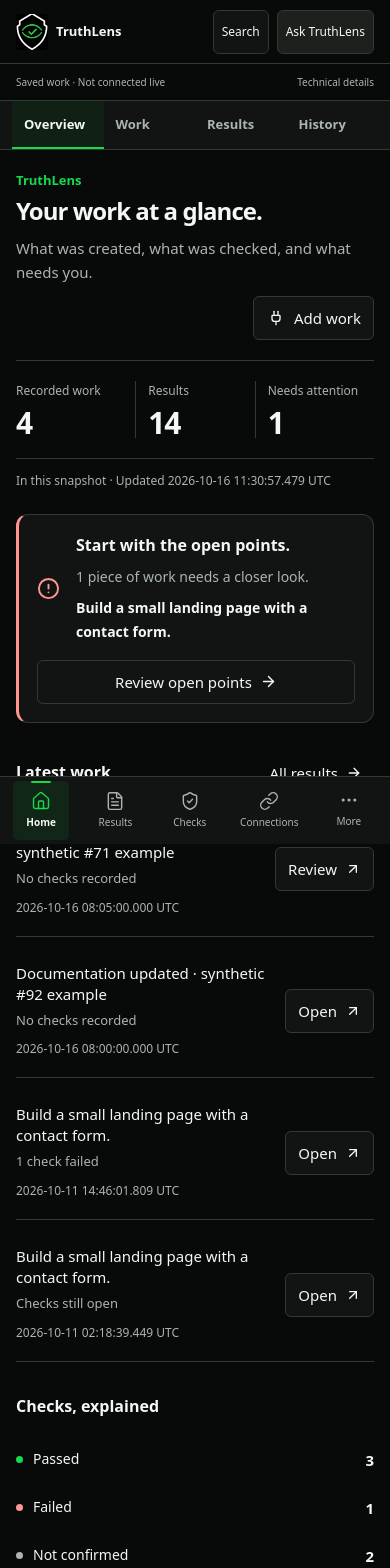
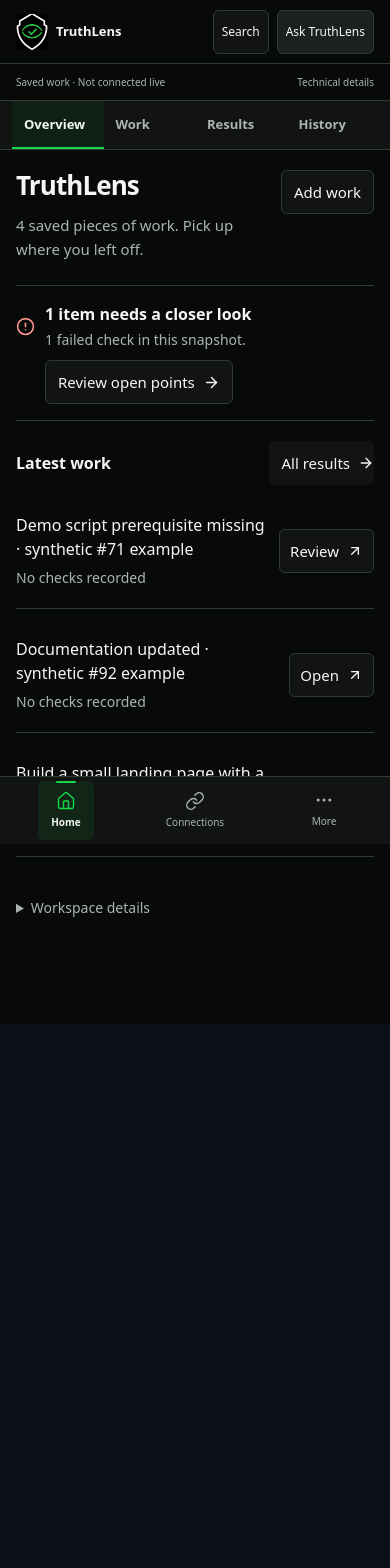
Before and after one commit to Shuwajaja/truthlens, a React (Vite) app in the folder viewer/: page / in a window 390 px wide. Shown: the top 1568 px of the page. After the commit the page ends 1024 px from the top, so only its background shows below. Built offline with nearby package versions, Linux system fonts and the light colour scheme; the HTML template or start-up script is replaced by a standard one; what react-json-view-lite would draw is missing.

Commit message:
Simplify workspace overview and remove duplicate navigation

```diff
--- a/viewer/src/App.tsx
+++ b/viewer/src/App.tsx
@@ -82,8 +82,8 @@
     <>
       {import.meta.env.VITE_PRIVATE_PREVIEW === "1" && (
         <aside className="tl-hosted-preview" aria-label="Preview information">
-          <span>Private preview · bundled examples · no live AI connection</span>
-          <a href="/demo-widgets.html">Explore widget views →</a>
+          <span>Private preview · sample data</span>
+          <a href="/demo-widgets.html">Widgets →</a>
         </aside>
       )}
       <Workspace key={documentRevision} doc={doc} onImport={replaceDocument} />
--- a/viewer/src/app/ShellNavigation.tsx
+++ b/viewer/src/app/ShellNavigation.tsx
@@ -4,8 +4,8 @@
 import { Brand } from "./Brand.tsx";
 import { Icon } from "./Icon.tsx";
 import { tabKey, viewLabel, type Route, type ShellView } from "./tabs.ts";
-const primary: ShellView[] = ["Overview", "Results", "Activity", "Evidence", "Sources"];
-const secondary: ShellView[] = ["Knowledge", "Renderers", "Appearance"];
+const primary: ShellView[] = ["Overview", "Sources"];
+const secondary: ShellView[] = ["Evidence", "Knowledge", "Renderers", "Appearance"];
 
 type Props = {
   doc: WorkspaceDoc;
@@ -104,7 +104,6 @@
           </span>
           <span className="tl-project-switch-arrow" aria-hidden="true">⌄</span>
         </button>
-        <span className="tl-nav-section">Your work</span>
         {primary.map((v) => (
           <button
             key={v}
@@ -119,7 +118,6 @@
             <span>{viewLabel(v)}</span>
           </button>
         ))}
-        <p className="tl-nav-guidance">A clearer picture of<br />what your AI created.</p>
         <details
           ref={menu}
           className="tl-secondary-menu"
--- a/viewer/src/app/Workspace.tsx
+++ b/viewer/src/app/Workspace.tsx
@@ -533,7 +533,7 @@
             </div>
           </details>
         </div>
-        {tabs.length > 1 && (
+        {detail && tabs.length > 1 && (
           <Worktabs
             tabs={tabs}
             route={route}
--- a/viewer/src/app/shell-finish.css
+++ b/viewer/src/app/shell-finish.css
@@ -100,3 +100,7 @@
 @media (prefers-reduced-motion: reduce) {
   .tl-app .tl-iconrail > button:not(.tl-project-switch) { transition: none; }
 }
+
+/* Keep navigation secondary to the selected workspace view. */
+.tl-app .tl-secondary-menu { margin-top: auto; }
+@media (max-width:640px) { .tl-app .tl-secondary-menu { margin-top:0; } }
--- a/viewer/src/renderkit/WorkspaceOverview.tsx
+++ b/viewer/src/renderkit/WorkspaceOverview.tsx
@@ -53,7 +53,7 @@
         run.verification === "FAILED" ||
         run.criteria.some((item) => item.status === "unmet"),
     );
-  const latest = [...runs].sort((a, b) => date(b) - date(a)).slice(0, 4);
+  const latest = [...runs].sort((a, b) => date(b) - date(a)).slice(0, 3);
   const sourceIds = new Set(runs.map((run) => run.source_id));
   const sources = doc.sources.filter((source) =>
     sourceIds.has(String(source.id)),
@@ -69,9 +69,12 @@
     <section className="wo" aria-label="Workspace summary">
       <header className="wo-heading">
         <div>
-          <p className="wo-eyebrow">{title}</p>
-          <h2>Your work at a glance.</h2>
-          <p>What was created, what was checked, and what needs you.</p>
+          <h2>{title}</h2>
+          <p>
+            {runs.length
+              ? `${runs.length} saved ${runs.length === 1 ? "piece" : "pieces"} of work. Pick up where you left off.`
+              : "Your work, in one place."}
+          </p>
         </div>
         {onConnect && (
           <button onClick={onConnect}>
@@ -79,43 +82,23 @@
           </button>
         )}
       </header>
-      <dl className="wo-totals" aria-label="Totals in this snapshot">
-        <div>
-          <dt>Recorded work</dt>
-          <dd>{runs.length}</dd>
-        </div>
-        <div>
-          <dt>Results</dt>
-          <dd>{results}</dd>
-        </div>
-        <div>
-          <dt>Needs attention</dt>
-          <dd>{attention.length}</dd>
-        </div>
-      </dl>
-      <p className="wo-snapshot">
-        In this snapshot · Updated {stamp(doc.generated_at)}
-        {isolated > 0 &&
-          ` · ${isolated} damaged ${isolated === 1 ? "record excluded" : "records excluded"} from result and check totals`}
-      </p>
       {priority && (
         <section
           className="wo-attention tl-review-focus"
           aria-label="Needs your attention"
         >
-          <CircleAlert size={23} aria-hidden="true" />
+          <CircleAlert size={19} aria-hidden="true" />
           <div>
             <h3>
-              {priority.integrity === "failed"
-                ? "One record needs inspection."
-                : "Start with the open points."}
+              {attention.length}{" "}
+              {attention.length === 1 ? "item needs" : "items need"} a closer
+              look
             </h3>
             <p>
               {priority.integrity === "failed"
-                ? "Content is withheld because its integrity check failed."
-                : `${attention.length} ${attention.length === 1 ? "piece of work needs" : "pieces of work need"} a closer look.`}
+                ? "A damaged record has been isolated."
+                : failed ? `${failed} failed ${failed === 1 ? "check" : "checks"} in this snapshot.` : "A recorded verification needs review."}
             </p>
-            <strong>{priority.title}</strong>
           </div>
           {onRun && (
             <button
@@ -145,7 +128,7 @@
           )}
         </div>
       ) : (
-        <div className="wo-columns">
+        <div>
           <section className="wo-recent">
             <header>
               <h3>Latest work</h3>
@@ -181,7 +164,6 @@
                     <div>
                       <h4>{run.title}</h4>
                       <p>{status}</p>
-                      <small>{stamp(run.started)}</small>
                     </div>
                     {artifact && onArtifact ? (
                       <button
@@ -210,6 +192,30 @@
               })}
             </ul>
           </section>
+        </div>
+      )}
+      <details className="wo-details">
+        <summary>Workspace details</summary>
+        <div className="wo-details-content">
+          <dl className="wo-totals" aria-label="Totals in this snapshot">
+            <div>
+              <dt>Recorded work</dt>
+              <dd>{runs.length}</dd>
+            </div>
+            <div>
+              <dt>Results</dt>
+              <dd>{results}</dd>
+            </div>
+            <div>
+              <dt>Needs attention</dt>
+              <dd>{attention.length}</dd>
+            </div>
+          </dl>
+          <p className="wo-snapshot">
+            In this snapshot · Updated {stamp(doc.generated_at)}
+            {isolated > 0 &&
+              ` · ${isolated} damaged ${isolated === 1 ? "record excluded" : "records excluded"} from result and check totals`}
+          </p>
           <aside className="wo-checks">
             <h3>Checks, explained</h3>
             <dl>
@@ -240,19 +246,29 @@
               have no individual checks recorded.
             </p>
             <p>Recorded checks do not establish human acceptance.</p>
-          </aside>
-        </div>
-      )}
+          </aside>{" "}
           <footer className="wo-sources">
             <div>
               <h3>Where this work comes from</h3>
-          {sources.length ? <ul className="wo-source-list">
-            {sources.slice(0, 6).map((source) => <li key={String(source.id)}>
+              {sources.length ? (
+                <ul className="wo-source-list">
+                  {sources.slice(0, 6).map((source) => (
+                    <li key={String(source.id)}>
                       <strong>{String(source.name)}</strong>
-              <span>{Array.isArray(source.errors) && source.errors.length ? "Source unavailable" : "Recorded snapshot"}</span>
-            </li>)}
-            {sources.length > 6 && <li>{sources.length - 6} more recorded sources</li>}
-          </ul> : <p>No recorded source in this view.</p>}
+                      <span>
+                        {Array.isArray(source.errors) && source.errors.length
+                          ? "Source unavailable"
+                          : "Recorded snapshot"}
+                      </span>
+                    </li>
+                  ))}
+                  {sources.length > 6 && (
+                    <li>{sources.length - 6} more recorded sources</li>
+                  )}
+                </ul>
+              ) : (
+                <p>No recorded source in this view.</p>
+              )}
               <small>
                 Sources describe this snapshot. They do not indicate a live
                 connection.
@@ -263,7 +279,9 @@
                 Manage connections <ArrowUpRight size={16} aria-hidden="true" />
               </button>
             )}
-      </footer>
+          </footer>{" "}
+        </div>
+      </details>
     </section>
   );
 }
--- a/viewer/src/renderkit/workspace-overview.css
+++ b/viewer/src/renderkit/workspace-overview.css
@@ -1,7 +1,7 @@
 .wo {
   color: var(--text);
   min-width: 0;
-  max-width: 1280px;
+  max-width: 900px;
   margin: 0 auto;
   --wo-line: var(--border, #30363d);
 }
@@ -17,22 +17,18 @@
   border: 1px solid var(--wo-line);
   border-radius: 8px;
   color: var(--text);
-  background: var(--surface);
+  background: transparent;
   cursor: pointer;
+  flex-shrink: 0;
 }
 .wo button:hover {
+  background: var(--surface);
   border-color: var(--accent, var(--focus));
 }
-.wo button:focus-visible {
+.wo button:focus-visible,
+.wo summary:focus-visible {
   outline: 2px solid var(--accent, var(--focus));
   outline-offset: 3px;
-}
-.wo-heading {
-  display: flex;
-  justify-content: space-between;
-  align-items: center;
-  gap: 24px;
-  padding: 8px 0 24px;
 }
 .wo h2,
 .wo h3,
@@ -40,62 +36,42 @@
 .wo p {
   margin: 0;
 }
-.wo-heading h2 {
-  font-size: clamp(24px, 3vw, 34px);
-  letter-spacing: -0.04em;
+.wo-heading {
+  display: flex;
+  justify-content: space-between;
+  align-items: center;
+  gap: 24px;
+  padding: 12px 0 32px;
+}
+.wo .wo-heading h2,
+:is(.tl-app, .widget) .wo .wo-heading h2 {
+  font-size: clamp(26px, 3vw, 34px);
+  font-weight: 600;
+  letter-spacing: -0.035em;
   line-height: 1.2;
-  margin: 6px 0 10px;
+  margin: 0 0 12px;
 }
-.wo-heading p,
-.wo-snapshot,
-.wo small {
+.wo-heading p {
   color: var(--muted);
+  font-size: 15px;
+  line-height: 1.6;
 }
-.wo-heading .wo-eyebrow {
-  color: var(--accent, var(--focus));
-  font-size: 13px;
-  font-weight: 650;
+.wo h3 {
+  font-size: 16px;
+  line-height: 1.5;
+  font-weight: 600;
 }
-.wo-totals {
-  display: grid;
-  grid-template-columns: repeat(3, minmax(0, 1fr));
-  padding: 24px 0;
-  margin: 0;
-  border-block: 1px solid var(--wo-line);
-}
-.wo-totals > div {
-  padding-left: 24px;
-  border-left: 1px solid var(--wo-line);
-}
-.wo-totals > div:first-child {
-  padding: 0;
-  border: 0;
-}
-.wo-totals dt {
-  color: var(--muted);
-  font-size: 14px;
-}
-.wo-totals dd {
-  margin: 8px 0 0;
-  font-size: 36px;
-  line-height: 1;
-  font-weight: 650;
-  letter-spacing: -0.04em;
-}
-.wo .wo-snapshot {
-  font-size: 12px;
-  margin: 12px 0 24px;
-  overflow-wrap: anywhere;
-}
-.wo-attention {
+.wo .wo-attention,
+:is(.tl-app, .widget) .wo .wo-attention {
   display: flex;
   align-items: center;
-  gap: 16px;
-  border: 1px solid var(--wo-line);
-  border-left: 3px solid var(--tl-unmet, #f85149);
-  padding: 20px;
-  border-radius: 8px;
-  margin-bottom: 24px;
+  gap: 14px;
+  padding: 16px 0;
+  border: 0;
+  border-block: 1px solid var(--wo-line);
+  border-radius: 0;
+  background: transparent;
+  margin: 0 0 28px;
 }
 .wo-attention > svg {
   color: var(--tl-unmet, #f85149);
@@ -105,23 +81,11 @@
   flex: 1;
   min-width: 0;
 }
-.wo h3 {
-  font-size: 17px;
-  font-weight: 650;
-}
 .wo-attention p {
-  margin: 7px 0;
+  margin: 3px 0 0;
   color: var(--muted);
   font-size: 14px;
-}
-.wo-attention strong {
-  font-size: 14px;
-  overflow-wrap: anywhere;
-}
-.wo-columns {
-  display: grid;
-  grid-template-columns: minmax(0, 1.7fr) minmax(240px, 1fr);
-  gap: 32px;
+  line-height: 1.5;
 }
 .wo-recent > header {
   display: flex;
@@ -131,19 +95,19 @@
   min-height: 44px;
 }
 .wo-recent > header button {
-  background: transparent;
   border: 0;
+  padding-right: 0;
 }
 .wo-recent ul {
   list-style: none;
   padding: 0;
-  margin: 8px 0 0;
+  margin: 4px 0 0;
 }
 .wo-recent li {
   display: flex;
-  gap: 14px;
+  gap: 16px;
   align-items: center;
-  padding: 18px 0;
+  padding: 24px 0;
   border-bottom: 1px solid var(--wo-line);
 }
 .wo-recent li > div {
@@ -151,18 +115,16 @@
   min-width: 0;
 }
 .wo h4 {
-  font-size: 15px;
-  line-height: 1.4;
+  font-size: 16px;
+  font-weight: 500;
+  line-height: 1.5;
   overflow-wrap: anywhere;
 }
 .wo-recent li p {
-  font-size: 13px;
-  margin: 5px 0;
+  font-size: 14px;
+  margin: 6px 0 0;
   color: var(--muted);
-}
-.wo small {
-  font-size: 12px;
-  overflow-wrap: anywhere;
+  line-height: 1.5;
 }
 .wo-work-icon {
   width: 40px;
@@ -172,17 +134,58 @@
   color: var(--muted);
   flex-shrink: 0;
 }
+.wo-details {
+  margin-top: 28px;
+}
+.wo-details > summary {
+  cursor: pointer;
+  color: var(--muted);
+  font-size: 14px;
+  min-height: 44px;
+  padding: 12px 0;
+  box-sizing: border-box;
+}
+.wo-details-content {
+  padding: 16px 0 0;
+}
+.wo-totals {
+  display: flex;
+  flex-wrap: wrap;
+  gap: 24px 48px;
+  margin: 0 0 20px;
+}
+.wo-totals > div {
+  display: flex;
+  gap: 12px;
+  align-items: baseline;
+}
+.wo-totals dt {
+  color: var(--muted);
+  font-size: 14px;
+}
+.wo-totals dd {
+  font-size: 16px;
+  margin: 0;
+  font-weight: 600;
+}
+.wo .wo-snapshot,
+.wo small {
+  color: var(--muted);
+  font-size: 13px;
+  line-height: 1.6;
+  overflow-wrap: anywhere;
+}
 .wo-checks {
-  padding: 16px 0 0 24px;
-  border-left: 1px solid var(--wo-line);
+  padding: 24px 0;
 }
 .wo-checks dl {
-  margin: 16px 0;
+  margin: 12px 0;
+  max-width: 360px;
 }
 .wo-checks dl > div {
   display: flex;
   justify-content: space-between;
-  padding: 12px 0;
+  padding: 8px 0;
 }
 .wo-checks dt {
   display: flex;
@@ -192,7 +195,6 @@
 }
 .wo-checks dd {
   margin: 0;
-  font-weight: 650;
 }
 .wo-dot {
   width: 7px;
@@ -207,17 +209,16 @@
   background: var(--tl-unmet, #f85149);
 }
 .wo-checks p {
-  font-size: 13px;
+  font-size: 14px;
   color: var(--muted);
   line-height: 1.6;
-  margin-top: 12px;
+  margin-top: 8px;
 }
 .wo-sources {
   display: flex;
   justify-content: space-between;
-  align-items: center;
+  align-items: flex-start;
   gap: 24px;
-  margin-top: 32px;
   padding: 24px 0;
   border-top: 1px solid var(--wo-line);
 }
@@ -225,81 +226,70 @@
   margin: 8px 0;
   overflow-wrap: anywhere;
 }
+.wo-source-list {
+  display: flex;
+  flex-wrap: wrap;
+  gap: 16px 24px;
+  list-style: none;
+  padding: 0;
+  margin: 16px 0;
+}
+.wo-source-list li {
+  display: grid;
+  gap: 4px;
+  font-size: 14px;
+}
+.wo-source-list span {
+  color: var(--muted);
+  font-size: 13px;
+}
 .wo-empty {
-  padding: 32px 0;
+  padding: 40px 0;
 }
 .wo-empty h3 {
   margin: 16px 0 8px;
 }
 .wo-empty p {
   color: var(--muted);
-  margin-bottom: 16px;
+  margin-bottom: 20px;
+  line-height: 1.6;
 }
-@media (max-width: 700px) {
+@media (max-width: 600px) {
   .wo-heading {
+    gap: 16px;
     align-items: flex-start;
-    gap: 12px;
+    padding: 8px 0 24px;
   }
   .wo-heading > button {
-    font-size: 0;
-    padding: 10px;
+    padding-inline: 12px;
   }
   .wo-heading > button svg {
-    width: 20px;
+    display: none;
   }
-  .wo-totals {
-    padding: 20px 0;
+  .wo .wo-attention,
+  :is(.tl-app, .widget) .wo .wo-attention {
+    flex-wrap: wrap;
+    gap: 10px;
+    padding: 16px 0;
+    margin-bottom: 20px;
   }
-  .wo-totals > div {
-    padding-left: 12px;
-  }
-  .wo-totals dt {
-    font-size: 12px;
-  }
-  .wo-totals dd {
-    font-size: 30px;
-  }
-  .wo-columns {
-    grid-template-columns: 1fr;
-    gap: 24px;
-  }
-  .wo-checks {
-    padding: 0;
-    border-left: 0;
-  }
-  .wo-attention {
-    flex-wrap: wrap;
-    padding: 16px;
+  .wo-attention > div {
+    flex-basis: calc(100% - 30px);
   }
   .wo-attention button {
-    width: 100%;
-  }
-  .wo-sources {
-    align-items: flex-start;
-    flex-direction: column;
+    margin-left: 29px;
   }
   .wo-work-icon {
     display: none;
   }
   .wo-recent li {
-    gap: 10px;
+    gap: 12px;
+    padding: 20px 0;
+  }
+  .wo-recent li > button {
+    padding-inline: 10px;
+  }
+  .wo-sources {
+    flex-direction: column;
   }
 }
-
-.wo-heading > button {
-  flex-shrink: 0;
-  white-space: nowrap;
-}
-.wo-source-list { display:flex; flex-wrap:wrap; gap:8px 24px; list-style:none; padding:0; margin:12px 0; }
-.wo-source-list li { display:grid; gap:4px; font-size:13px; }
-.wo-source-list span { color:var(--muted); font-size:12px; }
-/* Host shells have general heading/button rules; keep this renderer consistent. */
-:is(.tl-app, .widget) .wo .wo-heading h2 { font-size:clamp(24px,3vw,34px); line-height:1.2; margin:6px 0 10px; }
-:is(.tl-app, .widget) .wo .wo-attention { padding:24px; border:1px solid var(--wo-line); border-left:3px solid var(--tl-unmet,#ff8092); background:var(--surface); border-radius:12px; }
-:is(.tl-app, .widget) .wo .wo-attention > div { min-width:0; }
-@media(max-width:600px) {
-  :is(.tl-app, .widget) .wo .wo-heading { flex-wrap:wrap; gap:12px; padding-bottom:20px; }
-  :is(.tl-app, .widget) .wo .wo-heading > div { flex:1 1 100%; }
-  :is(.tl-app, .widget) .wo .wo-heading > button { margin-left:auto; }
-  :is(.tl-app, .widget) .wo .wo-attention { padding:18px; }
-}
```
Also changed, not shown: 3 other files (tests, documents, lock files or other folders). Lines whose indentation alone changed are shown as unchanged.
